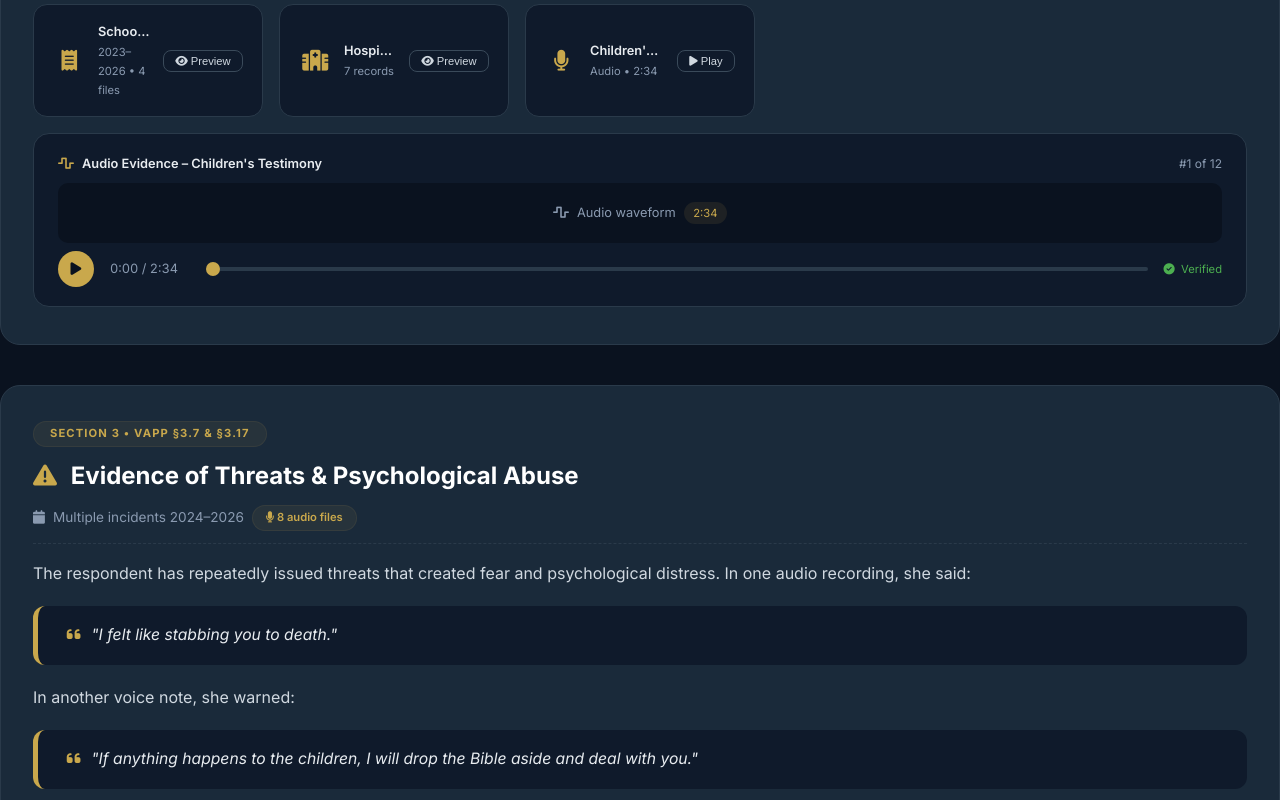
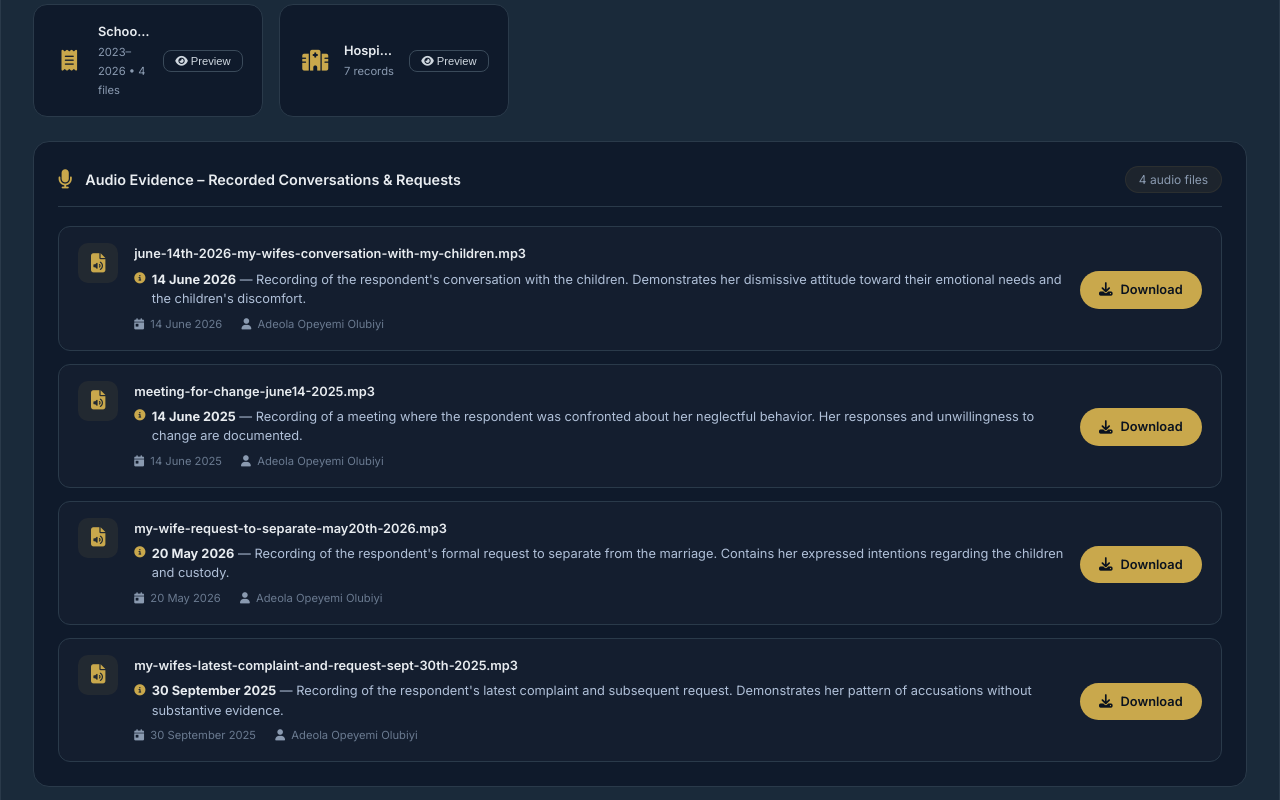
Before and after one commit to kevinolubiyi/NAPTIP, a plain HTML site: page index.html in a window 1280 px wide. Shown: the part 2440-3240 px from the top of the page. Drawn offline with Linux system fonts and the light colour scheme.

Commit message:
Add files via upload

```diff
--- a/index.html
+++ b/index.html
@@ -290,6 +290,7 @@
         <i class="fas fa-quote-left"></i> "Daddy is the one caring for us."
     </div>
 
+    <!-- Financial Evidence Grid -->
     <div class="evidence-grid">
         <div class="evidence-item" data-type="pdf">
             <span class="icon"><i class="fas fa-receipt"></i></span>
@@ -307,32 +308,106 @@
             </div>
             <button class="action-btn" data-file="Hospital Bills" data-ext="pdf"><i class="fas fa-eye"></i> Preview</button>
         </div>
-            <div class="evidence-item" data-type="audio">
-                <span class="icon"><i class="fas fa-microphone"></i></span>
-                <div class="info">
-                    <div class="label">Children's Testimony</div>
-                    <div class="type">Audio &bull; 2:34</div>
     </div>
-                <button class="action-btn" data-file="Children's Testimony" data-ext="audio"><i class="fas fa-play"></i> Play</button>
+
+    <!-- ========================================================== -->
+    <!-- AUDIO DOWNLOAD LIST - REPLACES THE OLD AUDIO PLAYER        -->
+    <!-- ========================================================== -->
+    <div class="audio-download-section">
+        <div class="audio-section-header">
+            <i class="fas fa-microphone"></i>
+            <span>Audio Evidence – Recorded Conversations &amp; Requests</span>
+            <span class="audio-count">4 audio files</span>
+        </div>
+
+        <div class="audio-download-list">
+            <!-- File 1 -->
+            <div class="audio-download-item">
+                <div class="audio-file-icon">
+                    <i class="fas fa-file-audio"></i>
+                </div>
+                <div class="audio-file-info">
+                    <div class="audio-file-name">june-14th-2026-my-wifes-conversation-with-my-children.mp3</div>
+                    <div class="audio-file-note">
+                        <i class="fas fa-info-circle"></i>
+                        <span><strong>14 June 2026</strong> — Recording of the respondent's conversation with the children. Demonstrates her dismissive attitude toward their emotional needs and the children's discomfort.</span>
+                    </div>
+                    <div class="audio-file-meta">
+                        <span><i class="fas fa-calendar-day"></i> 14 June 2026</span>
+                        <span><i class="fas fa-user"></i> Adeola Opeyemi Olubiyi</span>
                     </div>
                 </div>
+                <a href="audio/june-14th-2026-my-wifes-conversation-with-my-children.mp3" download class="audio-download-btn">
+                    <i class="fas fa-download"></i> Download
+                </a>
+            </div>
 
-        <!-- Audio Player -->
-        <div class="audio-wrapper" data-audio-id="testimony">
-            <div class="audio-label">
-                <i class="fas fa-wave-square"></i> Audio Evidence – Children's Testimony
-                <span class="audio-count">#1 of 12</span>
+            <!-- File 2 -->
+            <div class="audio-download-item">
+                <div class="audio-file-icon">
+                    <i class="fas fa-file-audio"></i>
                 </div>
-            <div class="waveform-container" id="waveform-testimony"></div>
-            <div class="audio-controls">
-                <button class="play-btn" data-audio="testimony"><i class="fas fa-play"></i></button>
-                <span class="time-display" id="timeDisplay-testimony">0:00 / 2:34</span>
-                <input type="range" class="seek-bar" data-audio="testimony" value="0" step="0.01" />
-                <span class="verified-badge">
-                    <i class="fas fa-circle-check"></i> Verified
-                </span>
+                <div class="audio-file-info">
+                    <div class="audio-file-name">meeting-for-change-june14-2025.mp3</div>
+                    <div class="audio-file-note">
+                        <i class="fas fa-info-circle"></i>
+                        <span><strong>14 June 2025</strong> — Recording of a meeting where the respondent was confronted about her neglectful behavior. Her responses and unwillingness to change are documented.</span>
+                    </div>
+                    <div class="audio-file-meta">
+                        <span><i class="fas fa-calendar-day"></i> 14 June 2025</span>
+                        <span><i class="fas fa-user"></i> Adeola Opeyemi Olubiyi</span>
                     </div>
                 </div>
+                <a href="audio/meeting-for-change-june14-2025.mp3" download class="audio-download-btn">
+                    <i class="fas fa-download"></i> Download
+                </a>
+            </div>
+
+            <!-- File 3 -->
+            <div class="audio-download-item">
+                <div class="audio-file-icon">
+                    <i class="fas fa-file-audio"></i>
+                </div>
+                <div class="audio-file-info">
+                    <div class="audio-file-name">my-wife-request-to-separate-may20th-2026.mp3</div>
+                    <div class="audio-file-note">
+                        <i class="fas fa-info-circle"></i>
+                        <span><strong>20 May 2026</strong> — Recording of the respondent's formal request to separate from the marriage. Contains her expressed intentions regarding the children and custody.</span>
+                    </div>
+                    <div class="audio-file-meta">
+                        <span><i class="fas fa-calendar-day"></i> 20 May 2026</span>
+                        <span><i class="fas fa-user"></i> Adeola Opeyemi Olubiyi</span>
+                    </div>
+                </div>
+                <a href="audio/my-wife-request-to-separate-may20th-2026.mp3" download class="audio-download-btn">
+                    <i class="fas fa-download"></i> Download
+                </a>
+            </div>
+
+            <!-- File 4 -->
+            <div class="audio-download-item">
+                <div class="audio-file-icon">
+                    <i class="fas fa-file-audio"></i>
+                </div>
+                <div class="audio-file-info">
+                    <div class="audio-file-name">my-wifes-latest-complaint-and-request-sept-30th-2025.mp3</div>
+                    <div class="audio-file-note">
+                        <i class="fas fa-info-circle"></i>
+                        <span><strong>30 September 2025</strong> — Recording of the respondent's latest complaint and subsequent request. Demonstrates her pattern of accusations without substantive evidence.</span>
+                    </div>
+                    <div class="audio-file-meta">
+                        <span><i class="fas fa-calendar-day"></i> 30 September 2025</span>
+                        <span><i class="fas fa-user"></i> Adeola Opeyemi Olubiyi</span>
+                    </div>
+                </div>
+                <a href="audio/my-wifes-latest-complaint-and-request-sept-30th-2025.mp3" download class="audio-download-btn">
+                    <i class="fas fa-download"></i> Download
+                </a>
+            </div>
+        </div>
+    </div>
+    <!-- END AUDIO DOWNLOAD LIST -->
+
 </section>
 
     <!-- ========== SECTION 3: THREATS ========== -->
```
Lines whose indentation alone changed are shown as unchanged.
